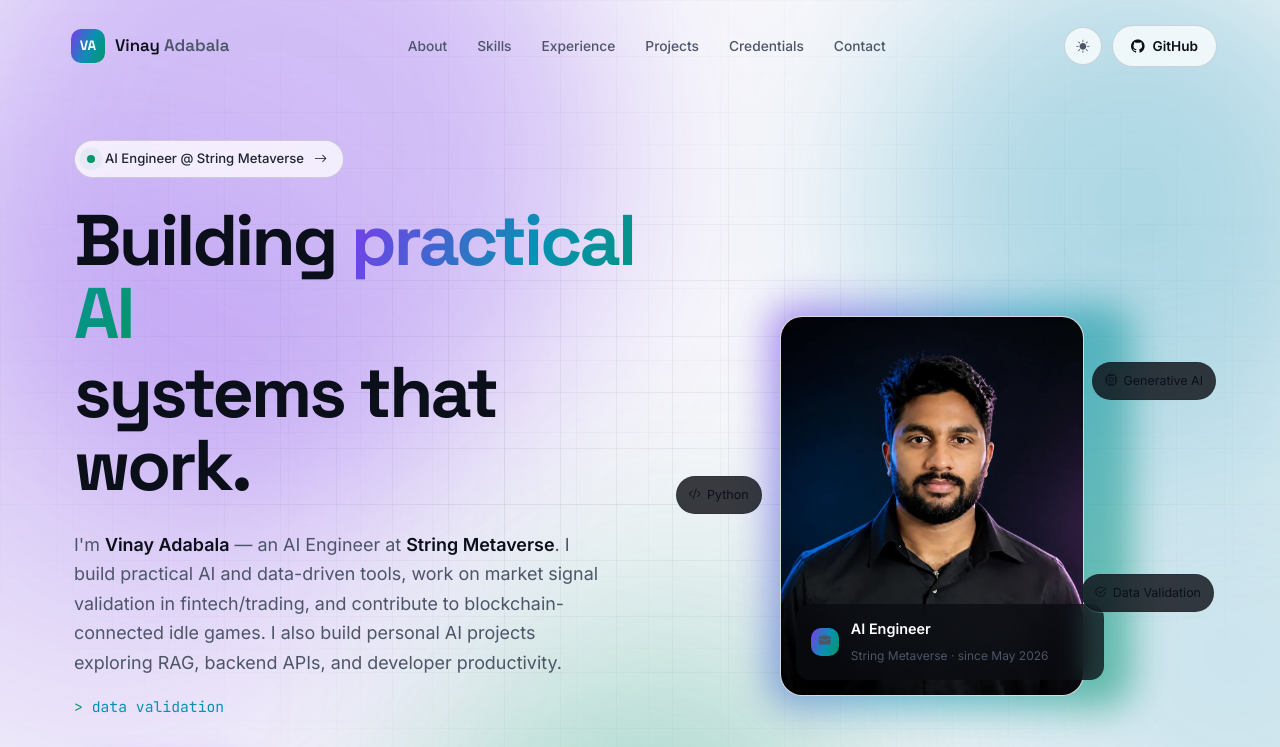
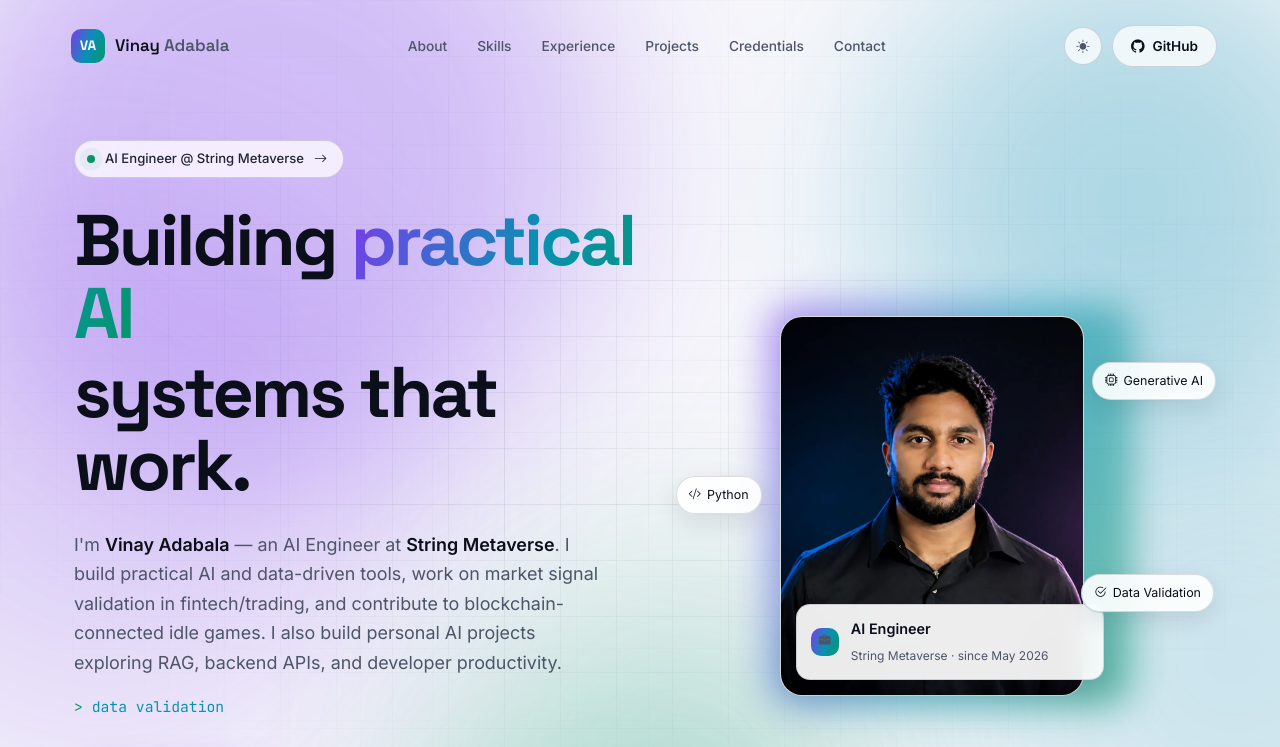
Before and after one commit to vinayadabala05/vinay-portfolio, a plain HTML site: page index.html in a window 1280 px wide. Both pictures are taken after a click on the button "Toggle theme". Shown: the top 747 px of the page. Drawn offline with nearby package versions, Linux system fonts and the light colour scheme.

Commit message:
Add readable light-theme portrait glass overlays

```diff
--- a/style.css
+++ b/style.css
@@ -354,3 +354,24 @@ button { font-family: inherit; }
   .hero { padding-top: 120px; }
   .float-chip { display: none; }
 }
+
+
+/* Light-theme glass surfaces: keep portrait overlays bright and readable */
+[data-theme="light"] .portrait-card {
+  background: rgba(255, 255, 255, 0.92);
+  border-color: rgba(15, 23, 42, 0.14);
+  box-shadow: 0 12px 32px rgba(15, 23, 42, 0.14);
+}
+[data-theme="light"] .portrait-card strong {
+  color: var(--heading);
+}
+[data-theme="light"] .portrait-card span {
+  color: var(--text-2);
+}
+[data-theme="light"] .float-chip,
+[data-theme="light"] .photo-badge {
+  background: rgba(255, 255, 255, 0.9);
+  border-color: rgba(15, 23, 42, 0.14);
+  color: var(--heading);
+  box-shadow: 0 8px 24px rgba(15, 23, 42, 0.1);
+}
```
